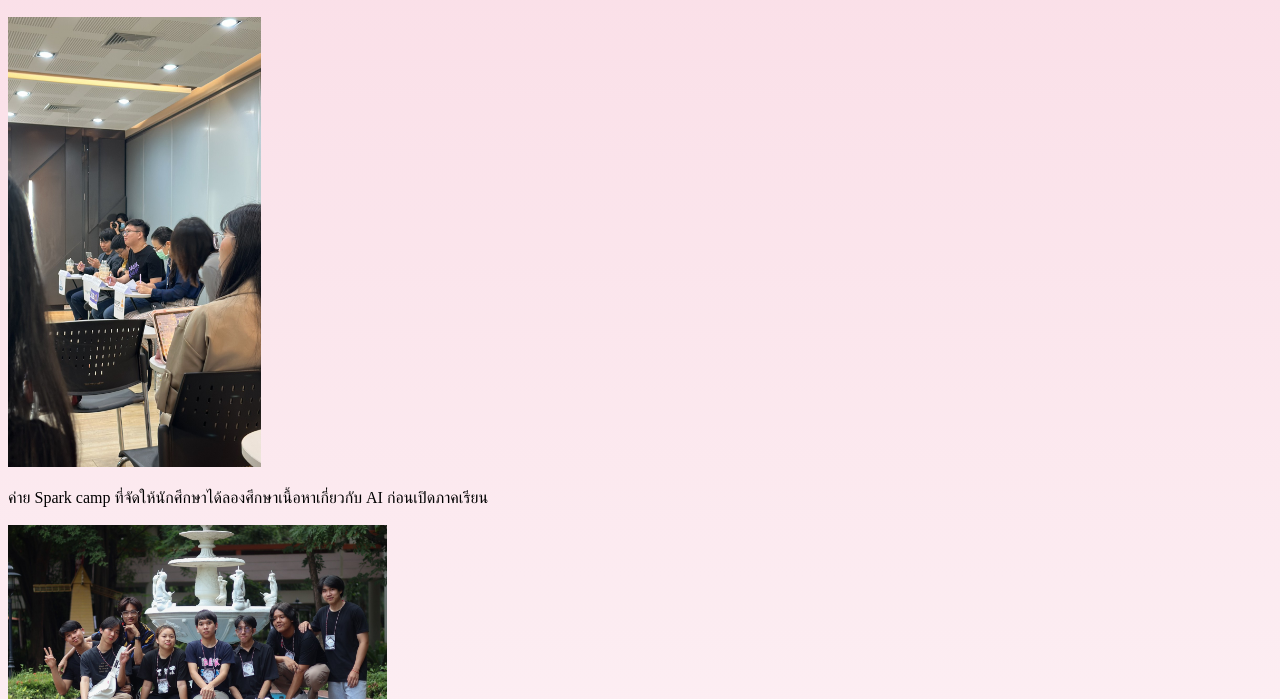
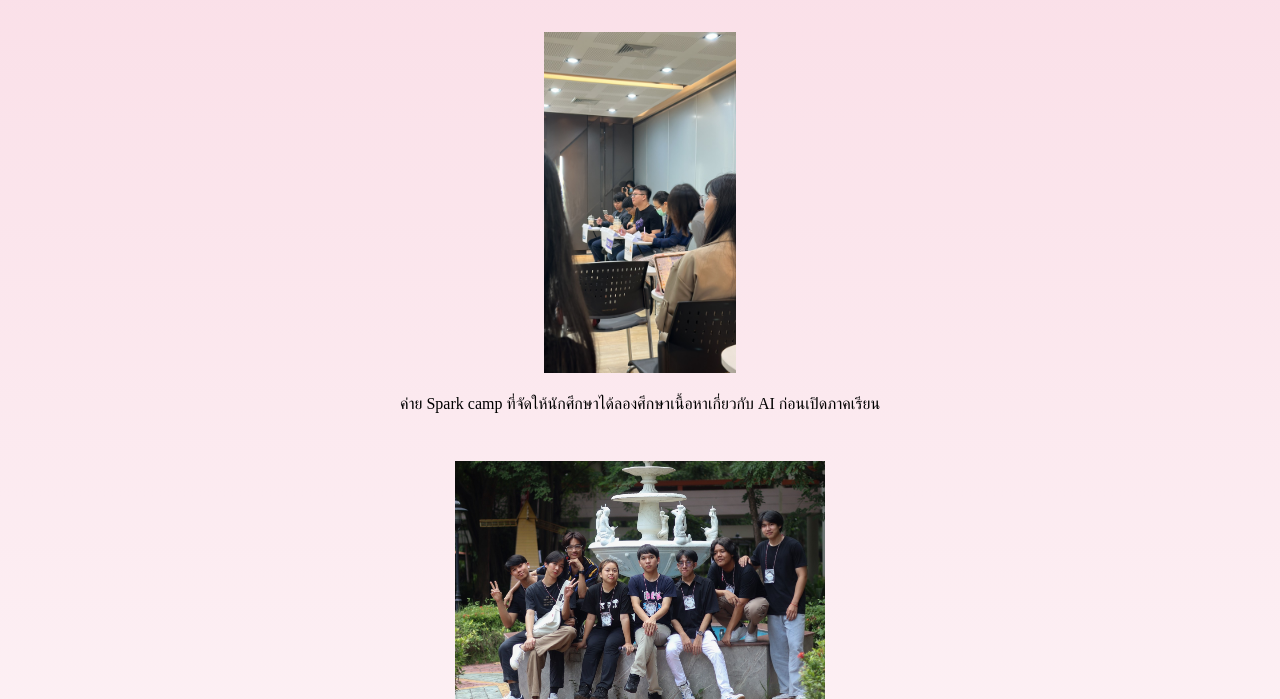
Before and after one commit to Joonbom/CS100-Project-G02, a plain HTML site: page HTML/Activities.html in a window 1280 px wide. Shown: the part 101-800 px from the top of the page. Drawn offline with Linux system fonts and the light colour scheme.

Commit message:
activity center

```diff
--- a/HTML/Activities.html
+++ b/HTML/Activities.html
@@ -1,7 +1,18 @@
 <!DOCTYPE html>
 <html lang="en">
+
 <head>
   <link rel="stylesheet" href="../css/BackGround.css" />
+  <style>
+    .center {
+      text-align: center;
+    }
+
+    .gallery {
+      display: inline-block;
+      margin: 15px;
+    }
+  </style>
 </head>
 
 <body>
@@ -16,32 +27,22 @@
     </ul>
   </div>
 
-    <div class="gallery-container" <div class="gallery">
+  <div class="center">
+    <div class="gallery">
       <a target="_blank" href="../image/Aekimage/sparkcamp.jpg">
-        <img
-          src="../image/Aekimage/sparkcamp.jpg"
-          alt="Spark Camp"
-          width="20%"
-          height="20%"
-          class="center"
-        />
+        <img src="../image/Aekimage/sparkcamp.jpg" alt="Spark Camp" width="20%" height="20%" class="center" />
       </a>
       <div class="desc">
         <br />ค่าย Spark camp ที่จัดให้นักศึกษาได้ลองศึกษาเนื้อหาเกี่ยวกับ AI
         ก่อนเปิดภาคเรียน
       </div>
+      <br />
     </div>
-    <br />
 
     <div class="gallery">
       <a target="_blank" href="../image/Aekimage/group.jpg">
-        <img
-          src="../image/Aekimage/group.jpg"
-          alt="Fisrt meet with friends"
-          width="30%"
-          height="30%"
-          class="center"
-        />
+        <img src="../image/Aekimage/group.jpg" alt="Fisrt meet with friends" width="30%" height="30%"
+          class="center" />
       </a>
       <div class="desc">
         <br />กิจกรรม First Meet รุ่น 38 ปีพ.ศ. 2566
@@ -52,19 +53,15 @@
 
     <div class="gallery">
       <a target="_blank" href="../image/Aekimage/katskorn stage.jpg">
-        <img
-          src="../image/Aekimage/katskorn stage.jpg"
-          alt="Vidyakatakorn 10"
-          width="20%"
-          height="20%"
-          class="center"
-        />
+        <img src="../image/Aekimage/katskorn stage.jpg" alt="Vidyakatakorn 10" width="20%" height="20%"
+          class="center" />
       </a>
       <div class="desc">
-        <br />>คนสุดท้ายในการทำหน้าที่เป็นวิดยาคฑากรรุ่นที่ 10
+        <br />คนสุดท้ายในการทำหน้าที่เป็นวิดยาคฑากรรุ่นที่ 10
       </div>
     </div>
     <br />
+  </div>
 
     <div class="footer">
       <h3>Contact Information</h3>
@@ -109,4 +106,5 @@
       </div>
     </div>
 </body>
+
 </html>
--- a/css/AEKINFO.css
+++ b/css/AEKINFO.css
@@ -17,17 +17,20 @@
   border-radius: 50%;
 }
 
-/* Styling for gallery container */
+/* Update gallery container styling */
 .gallery-container {
   display: flex;
   justify-content: center;
+  align-items: center;
+  flex-wrap: wrap; /* Allow the items to wrap to the next line */
 }
 
-/* Styling for gallery items */
+/* Update gallery item styling */
 div.gallery {
   border: 1px solid #ccc;
-  overflow: hidden; /* Ensure that overflow does not affect the layout */
-  margin: 10px; /* Add margin for spacing between gallery items */
+  overflow: hidden;
+  margin: 10px;
+  flex: 0 0 30%; /* Set the initial size to 30%, adjust as needed */
 }
 
 div.gallery:hover {
@@ -39,10 +42,11 @@ img {
   height: auto;
 }
 
+/* Clear the float for the row class */
 .row:after {
   content: "";
+  display: table;
   clear: both;
-  display: table;
 }
 
 [class*="col-"] {
@@ -51,9 +55,8 @@ img {
   width: 100%;
 }
 
-
 div.gallery img {
-  width: 30%;
+  width: 100%;
   height: auto;
 }
 
```
Lines whose indentation alone changed are shown as unchanged.
